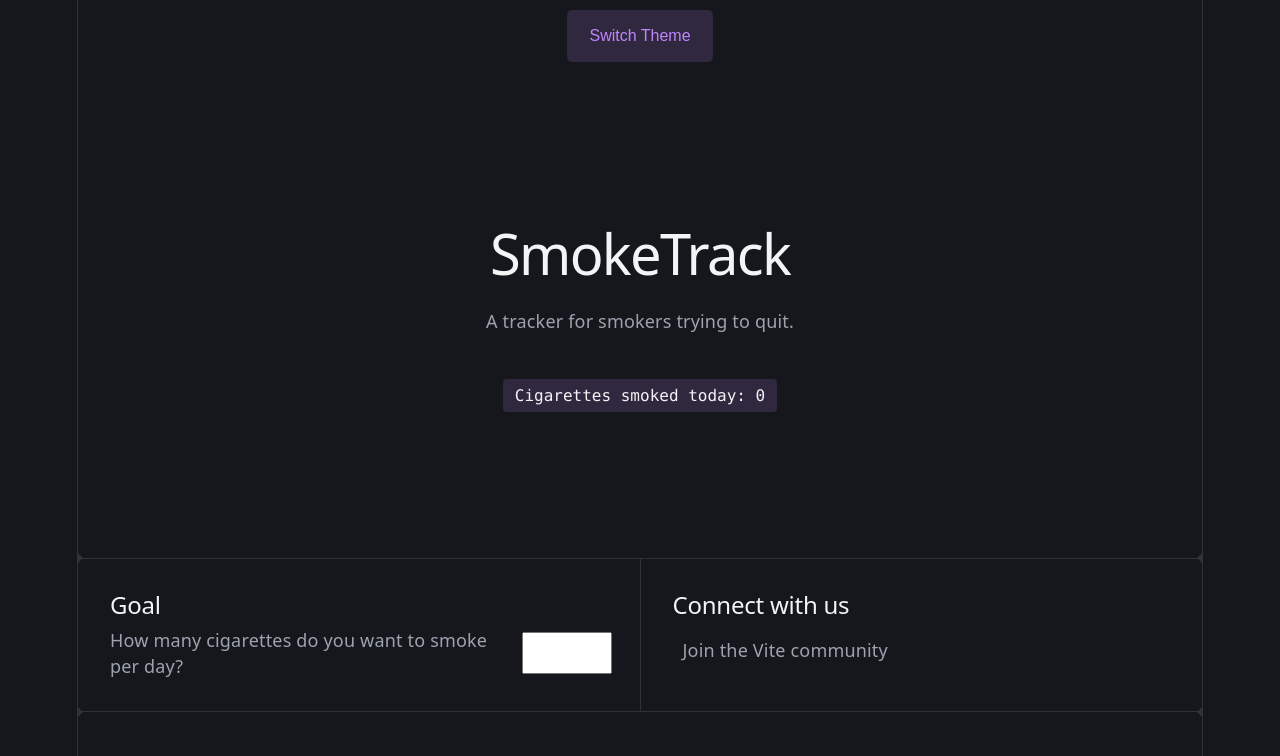
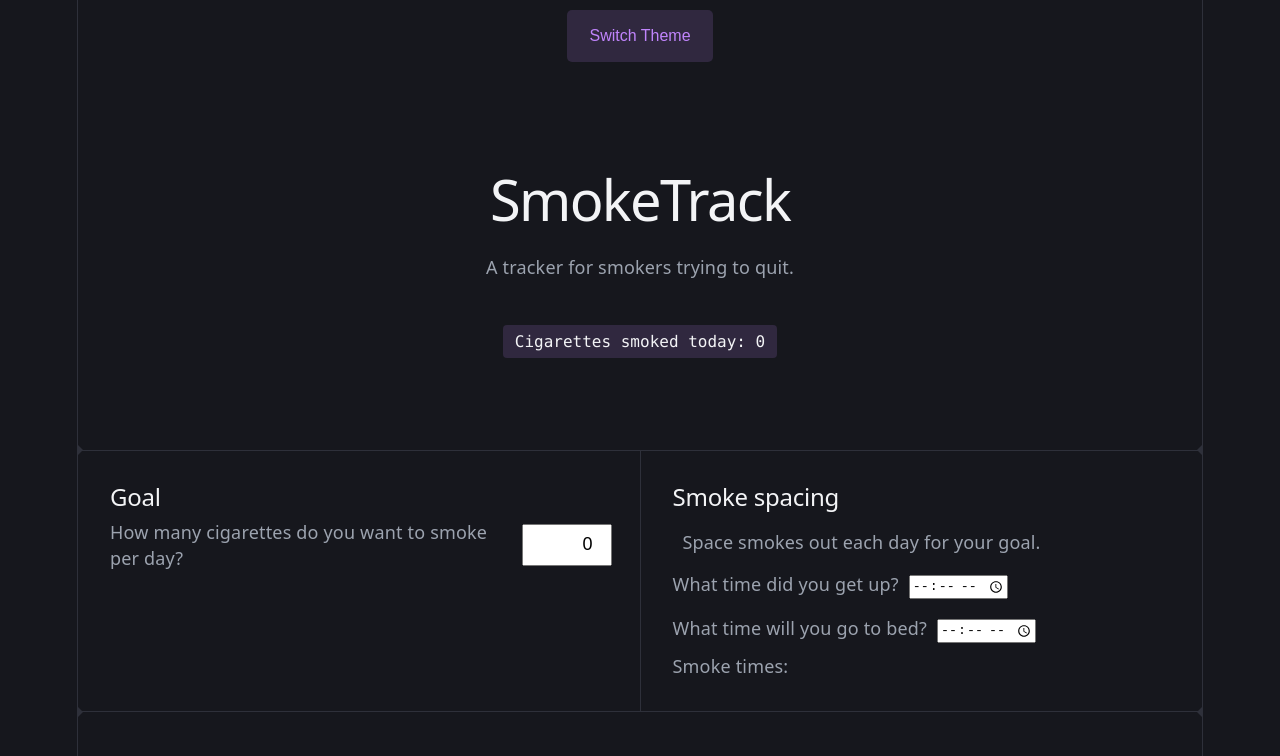
Before and after one commit to wappengineer-ship-it/SmokeTrack, a React (Vite) app: page / in a window 1280 px wide. Shown: the top 756 px of the page. Built offline with nearby package versions, Linux system fonts and the light colour scheme.

Commit message:
Added smoke times

```diff
--- a/src/App.css
+++ b/src/App.css
@@ -53,7 +53,7 @@
   }
 }
 
-#next-steps {
+#goalSection {
   display: flex;
   border-top: 1px solid var(--border);
   text-align: left;
@@ -185,3 +185,8 @@
     border-right-color: var(--border);
   }
 }
+
+#getUpInput, #sleepInput{
+  display: inline-flex;
+  margin: 10px;
+}
--- a/src/App.tsx
+++ b/src/App.tsx
@@ -2,10 +2,12 @@ import { useState, useEffect } from 'react';
 import './App.css'
 
 function App() {
+  //Title not changing when I set it in index.html
   useEffect(()=>{
     document.title = "SmokeTrack";
   }, [])
 
+  //Number of cigarettes smoked today
   const [count, setCount] = useState<number>(()=>{
     const saved = localStorage.getItem('count');
     if (saved) {
@@ -19,7 +21,105 @@ function App() {
     localStorage.setItem('count', JSON.stringify(count));
   }, [count])
 
-  //const [className, setClassName] = useState<string>("theme-dark");
+  //Goal
+  const [goal, setGoal] = useState<number>(()=>{
+    const saved = localStorage.getItem('goal');
+    if (saved) {
+      return JSON.parse(saved);
+    } else {
+      return 0;
+    }
+  });
+
+  useEffect(()=>{
+    localStorage.setItem('goal', JSON.stringify(goal));
+  }, [goal])
+
+  //Get Up Time
+  const [getUpTime, setGetUpTime] = useState<string>(()=>{
+    const saved = localStorage.getItem('getUpTime');
+    if (saved) {
+      return JSON.parse(saved);
+    } else {
+      return null
+    }
+  });
+
+  useEffect(()=>{
+    localStorage.setItem('getUpTime', JSON.stringify(getUpTime));
+  }, [getUpTime])
+
+  //Sleep Time
+  const [sleepTime, setSleepTime] = useState<string>(()=>{
+    const saved = localStorage.getItem('sleepTime');
+    if (saved) {
+      return JSON.parse(saved);
+    } else {
+      return null;
+    }
+  });
+
+  useEffect(()=>{
+    localStorage.setItem('sleepTime', JSON.stringify(sleepTime));
+  }, [sleepTime])
+
+  //SmokeTimes
+  const [smokeTimes, setSmokeTimes] = useState<string>('');
+
+  useEffect(() => {
+    setSmokeTimes(getSmokeTimes());
+  }, [goal, getUpTime, sleepTime])
+
+  function getSmokeTimes(): string {
+    if (!getUpTime || !sleepTime){
+      return '';
+    }
+    var d1 = new Date('2026-05-31:' + getUpTime + '.000') //Any date for now
+    var d2 = new Date('2026-05-31:' + sleepTime + '.000')
+
+    const d1Hours: number = d1.getHours();
+    const d2Hours: number = d2.getHours();
+    const d1Minutes: number = d1.getMinutes();
+    const d2Minutes: number = d2.getMinutes();
+
+    const totalminutes = Math.abs((d2Hours*60 + d2Minutes) - (d1Hours*60-d1Minutes));
+
+    const interval: number = totalminutes/goal;
+
+
+    let t: string = '';
+
+    let addedHours: number;
+    let addedMinutes: number;
+    let newHours: number;
+    let newMinutes: number;
+    let newHoursString: string;
+    let newMinutesString: string;
+
+    for (let i = 0; i < goal; i++){
+      addedHours = Math.floor((interval*i)/60);
+      addedMinutes = interval*i - addedHours*60;
+      newHours = d1Hours + addedHours;
+      newMinutes = d1Minutes + addedMinutes;
+      newHoursString = String(newHours);
+      newMinutesString = String(newMinutes);
+
+
+
+      if (String(newMinutes).length === 1){
+        newMinutesString = newMinutes + '0';
+      }
+
+      t += newHoursString + ':' + newMinutesString;
+
+      if (i < goal - 1){
+        t += ' - '
+      }
+      //t += new Date(d1 + interval*i).getMinutes()
+    }
+    return t;
+  }
+
   return (
     <>
       <nav>
@@ -43,17 +143,43 @@ function App() {
 
       <div className="ticks"></div>
 
-      <section id="next-steps">
+      <section id="goalSection">
         <div id="goalDiv">
           <h2>Goal</h2>
           <form>
             <label htmlFor="goalInput">How many cigarettes do you want to smoke per day?</label>
-            <input id="goalInput" type="number"/>
+            <input
+              id="goalInput"
+              type="number"
+              onChange={(e:any)=>setGoal(e.target.value)}
+              value={goal}
+            />
           </form>
         </div>
-        <div id="social">
-          <h2>Connect with us</h2>
-          <p>Join the Vite community</p>
+        <div id="smokeSpacing">
+          <h2>Smoke spacing</h2>
+          <p>Space   smokes out each day for your goal.</p>
+          <form>
+            <label htmlFor="getUpInput">What time did you get up?</label>
+            <input
+              id="getUpInput"
+              type="time"
+              onChange={(e:any)=>setGetUpTime(e.target.value)}
+              value={getUpTime}
+            />
+            <br/>
+            <label htmlFor="sleepInput">What time will you go to bed?</label>
+            <input
+              id="sleepInput"
+              type="time"
+              onChange={(e:any)=>setSleepTime(e.target.value)}
+              value={sleepTime}
+
+            />
+          </form>
+
+          <div>Smoke times: {smokeTimes}
+          </div>
         </div>
       </section>
 
@@ -86,4 +212,5 @@ function setTheme () {
 }
 setTheme();
 
+
 export default App
```
